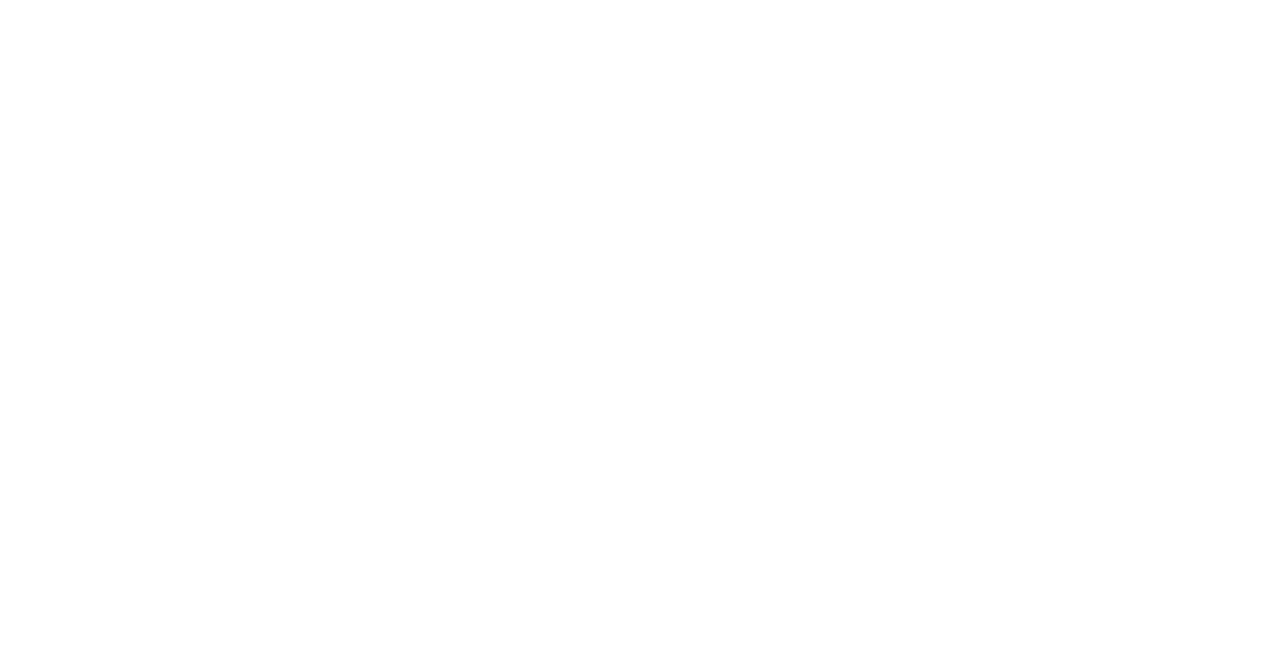
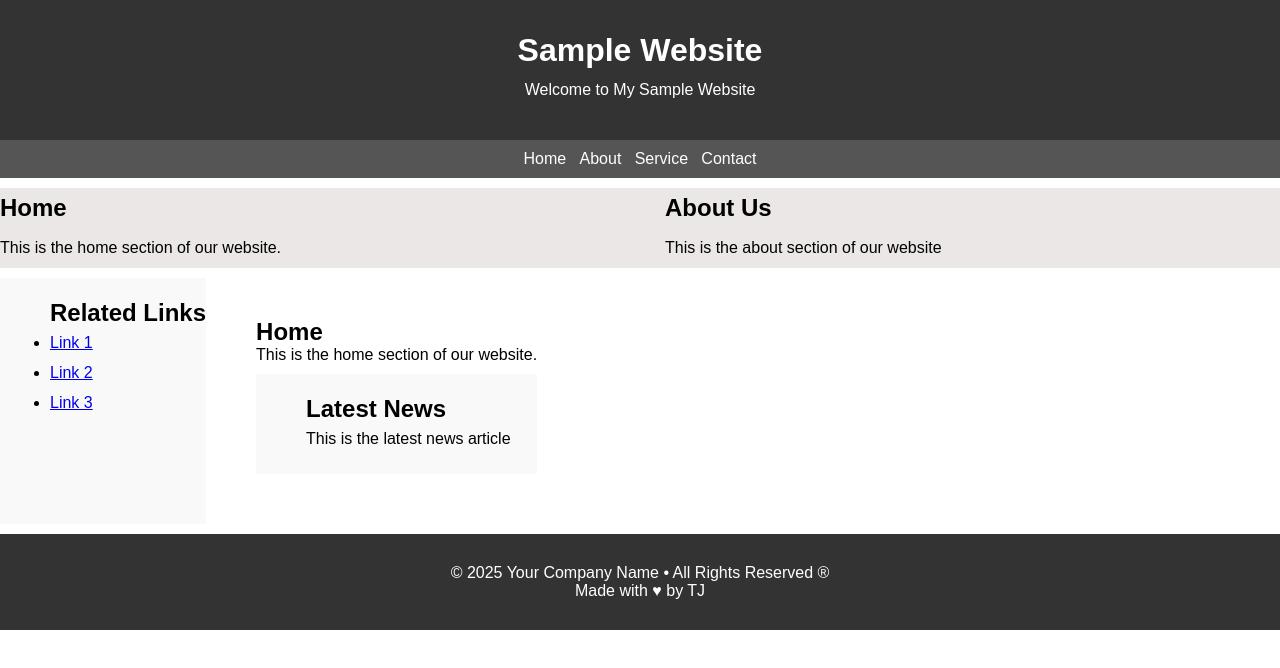
Before and after one commit to TJisstillhere/BAHALA-NA-KAYO, a plain HTML site: page semantics.html in a window 1280 px wide. Drawn offline with Linux system fonts and the light colour scheme.

Commit message:
commitment

```diff
--- a/semantics.html
+++ b/semantics.html
@@ -1,11 +1,81 @@
-<!DOCTYPE html>
 <html lang="en">
 <head>
     <meta charset="UTF-8">
     <meta name="viewport" content="width=device-width, initial-scale=1.0">
     <title>Document</title>
+    <div class="header">
+    <header>
+        <h1> Sample Website </h1>
+        <p> Welcome to My Sample Website</p>
+        <p></p>
+    </header>
+    </div>
+    <link rel="stylesheet" href="style.css">
 </head>
 <body>
 
+
+<div class="nav">
+<nav>
+    <ul>
+
+        <li> <a href="#"> Home &nbsp; </a></li>
+        <li> <a href="#"> About &nbsp; </a></li>
+        <li> <a href="#"> Service &nbsp; </a></li>
+        <li> <a href="#"> Contact </a></li>
+    </ul>
+    </nav>
+</div>
+
+    <main>
+ <main class="section">
+    <section class="secti1">
+        <h2> Home </h2>
+        <p> This is the home section of our website.</p>
+    </section>
+
+    <section class="secti1">
+        <h2> About Us </h2>
+        <p> This is the about section of our website</p>
+    </section>
+</main>
+
+
+<main class ="aside1">
+<div class="rel">
+    <aside>
+        <h2> Related Links </h2>
+        <ul>
+            <li><a href="#"> Link 1 </a></li>
+            <li><a href="#"> Link 2 </a></li>
+            <li><a href="#"> Link 3 </a></li>
+        </ul>
+
+    </aside>
+</div>
+    <main class="aside2">
+        <section class="secti1.1">
+            <h2> Home </h2>
+            <p> This is the home section of our website.</p>
+        </section>
+
+        <div class="article">
+            <article>
+                <h2> Latest News</h2>
+                <p> This is the latest news article</p>
+            </article>
+        </div>
+    </main>
+</main>
+
+
+
+<div class="footer">
+    <footer>
+        <p> &copy 2025 Your Company Name &bull; All Rights Reserved &reg;</p>
+        <p> Made with &hearts; by TJ</p>
+    </footer>
+</div>
+
 </body>
 </html>
--- a/style.css
+++ b/style.css
@@ -1,51 +1,85 @@
-body html {
+* {
+    margin: 0px;
+    padding: 0px;
+    font-family: sans-serif;
+    box-sizing: border-box;
+}
 
-justify-content: center;
+header {
+    background-color: #333;
+    color: white;
+    padding: 30px 0px 30px 0px;
+    text-align: center;
+    line-height: 40px;
+}
+
+.nav {
+    background-color: #555;
+    padding: 10px 0px 10px 0px;
+    text-align: center;
+    text-decoration: none;
+}
+
+.section {
+    flex-direction: row;
+    background-color: #e6dedebb;
+    margin-top: 10px;
+    line-height: 30px;
+    display: flex;
+    gap: 50px;
+    line-height: 40px;
 
 }
 
-*{
-    font-family: 'Times New Roman', Times, serif;
-}
-
-.flex-container{
-
-    flex-direction: row;
-align-items: center;
-    justify-content: center;
-width: 1000px;
-height: 800px;
-border: 5px solid black;
-padding: 0px 20px 20px 0px;
-display: flex ;
-gap: 10px;
-align-items: center;
-
+.secti1 {
+    width: 50%;
+    margin-right: 10px;
 
 }
 
-.flex-container section{
+.secti2 {
+    width: 50%;
+}
 
-width: 200px;
-height: 200px;
-border: 5px solid black;
+.aside1 {
+    display: flex;
+    flex: 0 0 25%
+}
+
+.aside2 {
+
+margin: 50px;
 
 }
 
-.flex-items-3 {
-order: 1;
-flex-grow: 1;
 
+.article {
+    background-color: #f9f9f9;
+    margin-top: 10px;
+    padding: 20px 0px 20px 50px;
+    line-height: 30px;
 }
 
-.flex-items-2{
+.rel {
+    background-color: #f9f9f9;
+    margin-top: 10px;
+    padding: 20px 0px 20px 50px;
+    line-height: 30px;
+}
 
-    order: -1;
-    flex-grow: 1;
+.footer {
+    background-color: #333;
+    color: white;
+    text-align: center;
+    padding: 30px 0px 30px 0px;
+    margin-top: 10px;
 }
-.flex-items-1{
 
-order: 1;
-flex-grow: 1;
+nav ul li {
+    display: inline
+}
 
+nav ul li a{
+    color: white;
+    text-decoration: none;
 }
```
